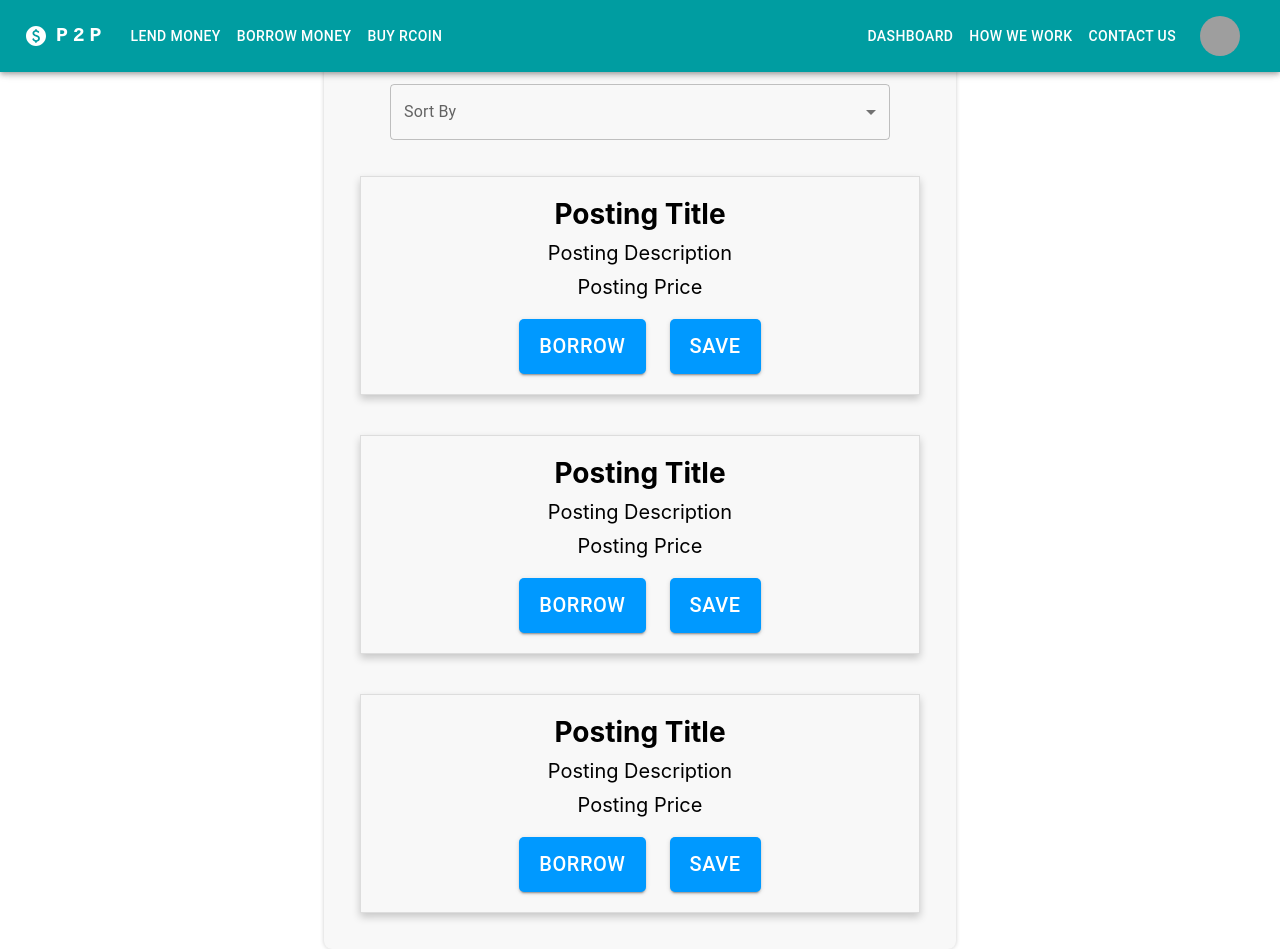
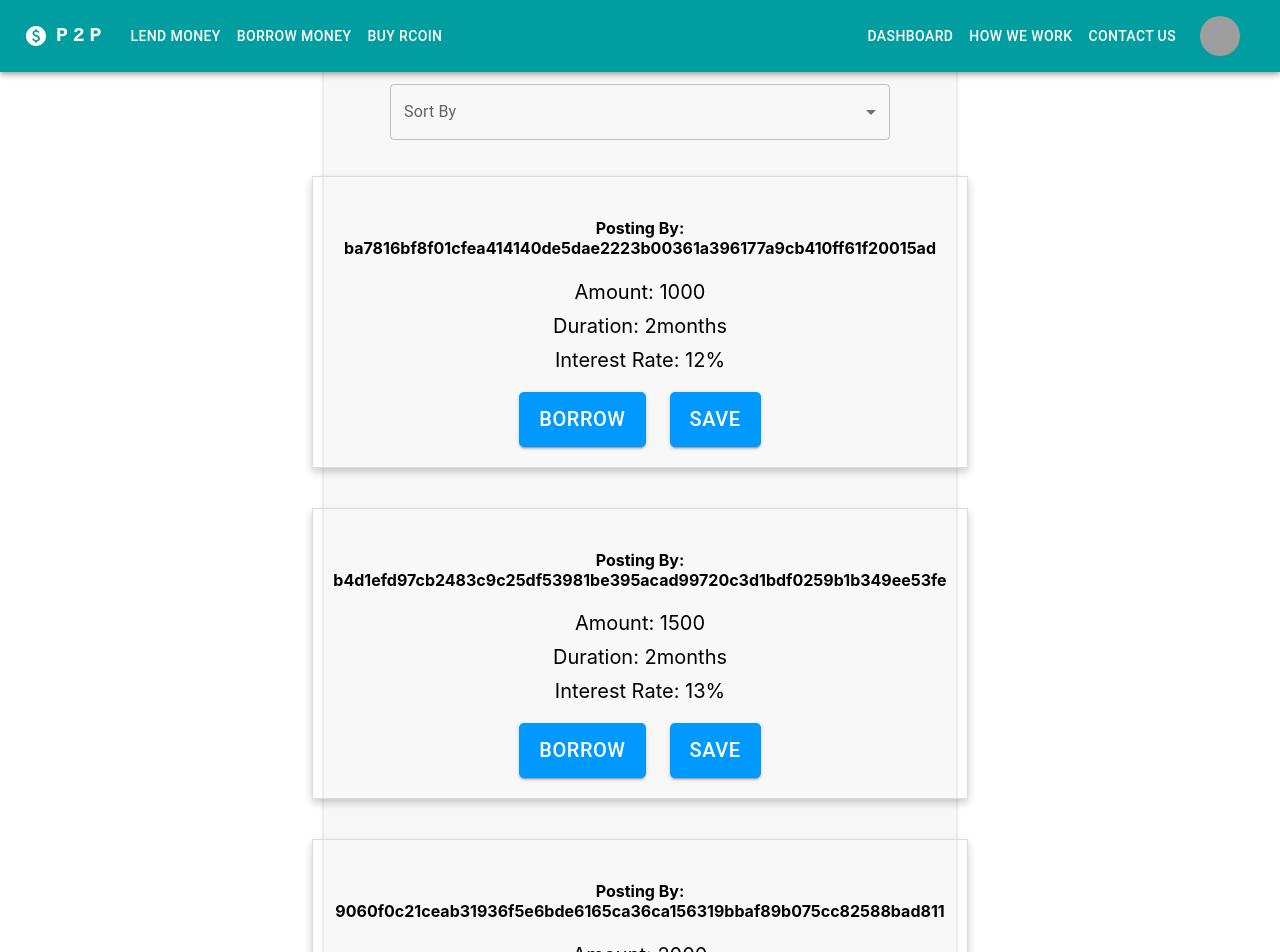
Before and after one commit to rajAyushh/CryptoLender, a React (Create React App) app in the folder frontend/lending-app/: page /borrow in a window 1280 px wide. Shown: the top 952 px of the page. Built offline with nearby package versions, Linux system fonts and the light colour scheme; grey boxes are pictures that could not be loaded; the HTML template or start-up script is replaced by a standard one.

Commit message:
Lil bits

```diff
--- a/frontend/lending-app/src/pages/Components/appbar.js
+++ b/frontend/lending-app/src/pages/Components/appbar.js
@@ -215,6 +215,9 @@ function ResponsiveAppBar() {
               open={Boolean(anchorElUser)}
               onClose={handleCloseUserMenu}
             >
+              <MenuItem>
+                  <Typography textAlign="center">User: #ba7816bf8f01cfea414140de5dae2223b00361a396177a9cb410ff61f20015ad</Typography>
+                </MenuItem>
                 <MenuItem onClick={openWallet}>
                   <Typography textAlign="center">Profile</Typography>
                 </MenuItem>
--- a/frontend/lending-app/src/pages/borrow.js
+++ b/frontend/lending-app/src/pages/borrow.js
@@ -39,7 +39,7 @@ export default function Borrow() {
 
   return (
     <ThemeProvider theme={mdTheme}>
-    <div >
+    <div className='main'>
       <div className="container">
         <div>
           <AppBar/>
@@ -63,11 +63,12 @@ export default function Borrow() {
             <div className="posting">
               {/* <img src="https://via.placeholder.com/150" alt="Posting Image" /> */}
               <div>
-                <h2>Posting Title</h2>
-                <p>Posting Description</p>
-                <p>Posting Price</p>
+                <h4>Posting By: ba7816bf8f01cfea414140de5dae2223b00361a396177a9cb410ff61f20015ad</h4>
+                <p>Amount: 1000</p>
+                <p>Duration: 2months</p>
+                <p>Interest Rate: 12%</p>
                 <div>
-                  <Button variant="contained" sx={{mr: 3}}>Borrow</Button>
+                  <Button variant="contained" sx={{mr: 3, backgroundColor: '#009da1'}}>Borrow</Button>
                   <Button variant="contained" >Save</Button>
                 </div>
               </div>
@@ -75,9 +76,10 @@ export default function Borrow() {
             <div className="posting">
               {/* <img src="https://via.placeholder.com/150" alt="Posting Image" /> */}
               <div>
-                <h2>Posting Title</h2>
-                <p>Posting Description</p>
-                <p>Posting Price</p>
+                <h4>Posting By: b4d1efd97cb2483c9c25df53981be395acad99720c3d1bdf0259b1b349ee53fe</h4>
+                <p>Amount: 1500</p>
+                <p>Duration: 2months</p>
+                <p>Interest Rate: 13%</p>
                 <div>
                   <Button variant="contained" sx={{mr: 3}}>Borrow</Button>
                   <Button variant="contained">Save</Button>
@@ -87,9 +89,10 @@ export default function Borrow() {
             <div className="posting">
               {/* <img src="https://via.placeholder.com/150" alt="Posting Image" /> */}
               <div>
-                <h2>Posting Title</h2>
-                <p>Posting Description</p>
-                <p>Posting Price</p>
+                <h4>Posting By: 9060f0c21ceab31936f5e6bde6165ca36ca156319bbaf89b075cc82588bad811</h4>
+                <p>Amount: 2000</p>
+                <p>Duration: 3months</p>
+                <p>Interest Rate: 15%</p>
                 <div>
                   <Button variant="contained" sx={{mr: 3}}>Borrow</Button>
                   <Button variant="contained">Save</Button>
--- a/frontend/lending-app/src/pages/homepage.js
+++ b/frontend/lending-app/src/pages/homepage.js
@@ -145,7 +145,7 @@ export default function HomePage() {
             Cute
           </Typography>
           <Typography variant="body2" color="text.secondary">
-            Coz doggos are cute n u are too! And this is not responsive like sad doggo
+            Coz doggos are cute n u are too! And this is not responsive like a sad doggo
           </Typography>
         </CardContent>
       </CardActionArea>
--- a/frontend/lending-app/src/pages/work.js
+++ b/frontend/lending-app/src/pages/work.js
@@ -72,7 +72,8 @@ export default function Work() {
                 P2P is a peer-to-peer lending platform, an alternative to traditional loans and investing
                 options. We cut out the middleman to connect people who need money with those who have money to
                 invest. This results in a win-win situation for both investors and borrowers with borrowers
-                getting funded easily and investors earning great returns!
+                getting funded easily and investors earning great returns. We also provide advance level of security
+                using our Blockchain based backend where neither we nor the lenders can have access to your private details!
             </Typography>
         </div>
     </div>
```
Also changed, not shown: frontend/lending-app/src/pages/emi.css (renamed from frontend/lending-app/src/pages/Components/emi.css).
